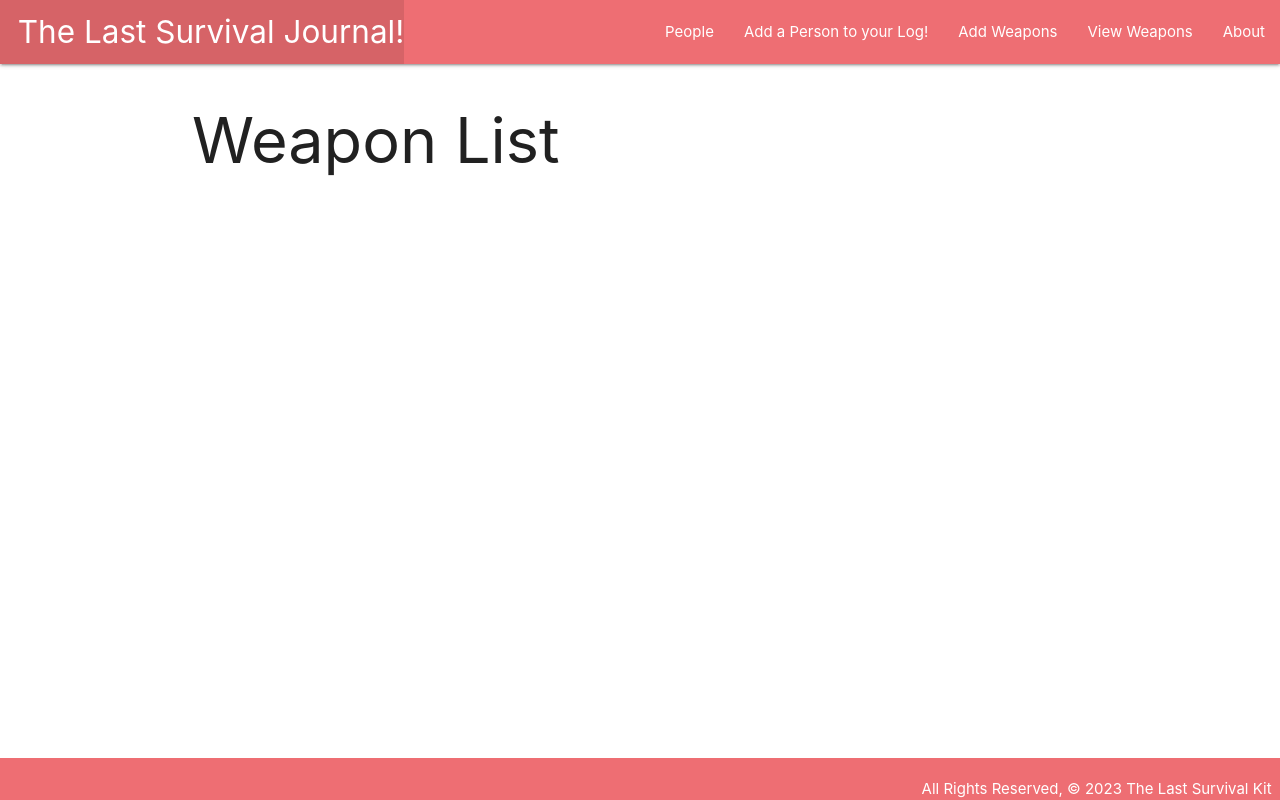
After one commit to Kingsimba754/LastSurvivalKit, a Django app: page /weapons/ in a window 1280 px wide. The commit adds this page. Run offline with Django 4.2, Linux system fonts and the light colour scheme; data that the repository does not hold is empty.

Commit message:
added wepons page and ablity to add photos

```diff
--- /dev/null
+++ b/main_app/templates/Home.html
@@ -0,0 +1,3 @@
+{% extends 'base.html' %} {% block content %}
+<h1>Welcome to you Last Survival Kit</h1>
+{% endblock %}
--- a/main_app/templates/base.html
+++ b/main_app/templates/base.html
@@ -16,12 +16,14 @@
           <div class="nav-wrapper">
             <ul>
               <li>
-                <a href="/" class="left brand-logo">&nbsp;&nbsp;The Last Survival Journal</a>
+                <a href="/" class="left brand-logo">&nbsp;&nbsp;The Last Survival Journal!</a>
               </li>
             </ul>
             <ul class="right">
             <li><a href="{%url 'index' %}">People</a></li>
             <li><a href="{% url 'people_create' %}">Add a Person to your Log!</a></li>
+            <li><a href="{%url 'weapons_create' %}">Add Weapons</a></li>
+            <li><a href="{% url 'weapons_index' %}"> View Weapons</a></li>
             <li><a href="{%url 'about' %}">About</a></li>
             </ul>
           </div>
--- /dev/null
+++ b/main_app/templates/main_app/weapon_list.html
@@ -0,0 +1,13 @@
+{% extends 'base.html' %} {% block content %}
+
+<h1>Weapon List</h1>
+
+{% for Wepon in object_list %}
+<div class="card">
+  <a href="{% url 'weapons_detail' weapon.id %}" >
+  <div class="card-content">
+    <span class="card-title">A <span class="blue-text">{{ weapon.name.capitalize }}</span> {{ weapon.name }}</span>
+  </div>
+  </a>
+</div>
+{% endfor %} {% endblock %}
--- a/main_app/urls.py
+++ b/main_app/urls.py
@@ -10,5 +10,12 @@ urlpatterns =[
     path('people/create/',views.PersonCreate.as_view(), name='people_create'),
     path('people/<int:pk>/update/', views.PersonUpdate.as_view(),name='people_update'),
     path('people/<int:pk>/delete/', views.PersonDelete.as_view(),name='people_delete'),
-    path('people/<int:person_id>/assoc_weapons/<int:weapon_id>/', views.assoc_toy, name='assoc_weapon'),
+    path('people/<int:person_id>/add_photo/', views.add_photo, name='add_photo'),
+    path('people/<int:person_id>/assoc_weapons/<int:weapon_id>/', views.assoc_weapon, name='assoc_weapon'),
+    path('weapons/create/', views.WeaponCreate.as_view(), name='weapons_create'),
+    path('weapons/', views.WeaponIndex.as_view(), name='weapons_index'),
+    path('weapons/<int:pk>/', views.WeaponDetail.as_view(), name='weapons_detail'),
+    path('weapons/<int:pk>/update/', views.WeaponUpdate.as_view(), name='weapons_update'),
+    path('weapons/<int:pk>/delete/', views.WeaponDelete.as_view(), name='weapons_delete'),
+
 ]
--- a/main_app/views.py
+++ b/main_app/views.py
@@ -1,11 +1,16 @@
-from django.shortcuts import render
+from django.shortcuts import render, redirect
 from django.views.generic.edit import CreateView, UpdateView, DeleteView
-from .models import Person
-from django.http import HttpResponse
+from django.views.generic import ListView, DetailView
+from .models import Person, Weapon, Photo
+from django.contrib.auth.forms import UserCreationForm
+
+import boto3
+import uuid
 # Create your views here.
 
 def home(request):
-    return HttpResponse('<h1>Hello!</h1>')
+    return render(request,'Home.html')
+
 def about(request):
     return render(request,"about.html")
 
@@ -15,14 +20,36 @@ def people_index(request):
 
 def people_detail(request,person_id):
     person = Person.objects.get(id= person_id)
-    unarmed = Weapon.objects.exclude(id_in = person.weapons.all())
+    unarmed = Weapon.objects.exclude(id__in= person.weapons.all())
     return render(request,'people/detail.html',{'person':person,
     'wepaons': unarmed})
+
+def add_photo(request, person_id):
+    photo_file = request.FILES.get('photo-file', None)
+    if photo_file:
+        s3 =boto3.client('s3')
+        key = uuid.uuid4().hex[:6] + photo_file.name [photo_file.name.rfind('.'):]
+
+        try:
+            s3.upload_fileobj(photo_file, Bucket, key)
+
+            url = f"{S3_BASE_URL}{BUCKET}/{key}"
+
+            photo = Photo(url=url, person_id=person_id)
+
+            photo.save()
+        except Exception as error:
+            print('something went wrong uploading to s3')
+            print(error)
+
+def assoc_weapon(request, person_id,weapon_id):
+    Person.objects.get(id=person_id).weapons.add(weapon_id)
+    return redirect('detail',weapon_id=weapon_id)
 
 class PersonCreate(CreateView):
     model = Person
     fields = '__all__'
-    success_url = '/people/'
+    success_url = '/People/'
 
 class PersonUpdate(UpdateView):
     model = Person
@@ -31,3 +58,20 @@ class PersonUpdate(UpdateView):
 class PersonDelete(DeleteView):
     model = Person
     success_url = '/people/'
+
+class WeaponIndex(ListView):
+    model = Weapon
+class WeaponDetail(DetailView):
+    model = Weapon
+
+class WeaponCreate(CreateView):
+    model= Weapon
+    fields = '__all__'
+
+class WeaponUpdate(UpdateView):
+    model = Weapon
+    fields ='__all__'
+
+class WeaponDelete(DeleteView):
+    model = Weapon
+    success_url = '/People/'
```
Also changed, not shown: main_app/models.py (+14 -0 lines), main_app/templates/main_app/weapon_confirm_delete.html (added, +13 -0 lines), main_app/templates/main_app/weapon_detail.html (added, +17 -0 lines), main_app/templates/main_app/weapon_form.html (added, +16 -0 lines), main_app/templates/people/detail.html (+51 -26 lines), main_app/migrations/0005_photo.py (added).
